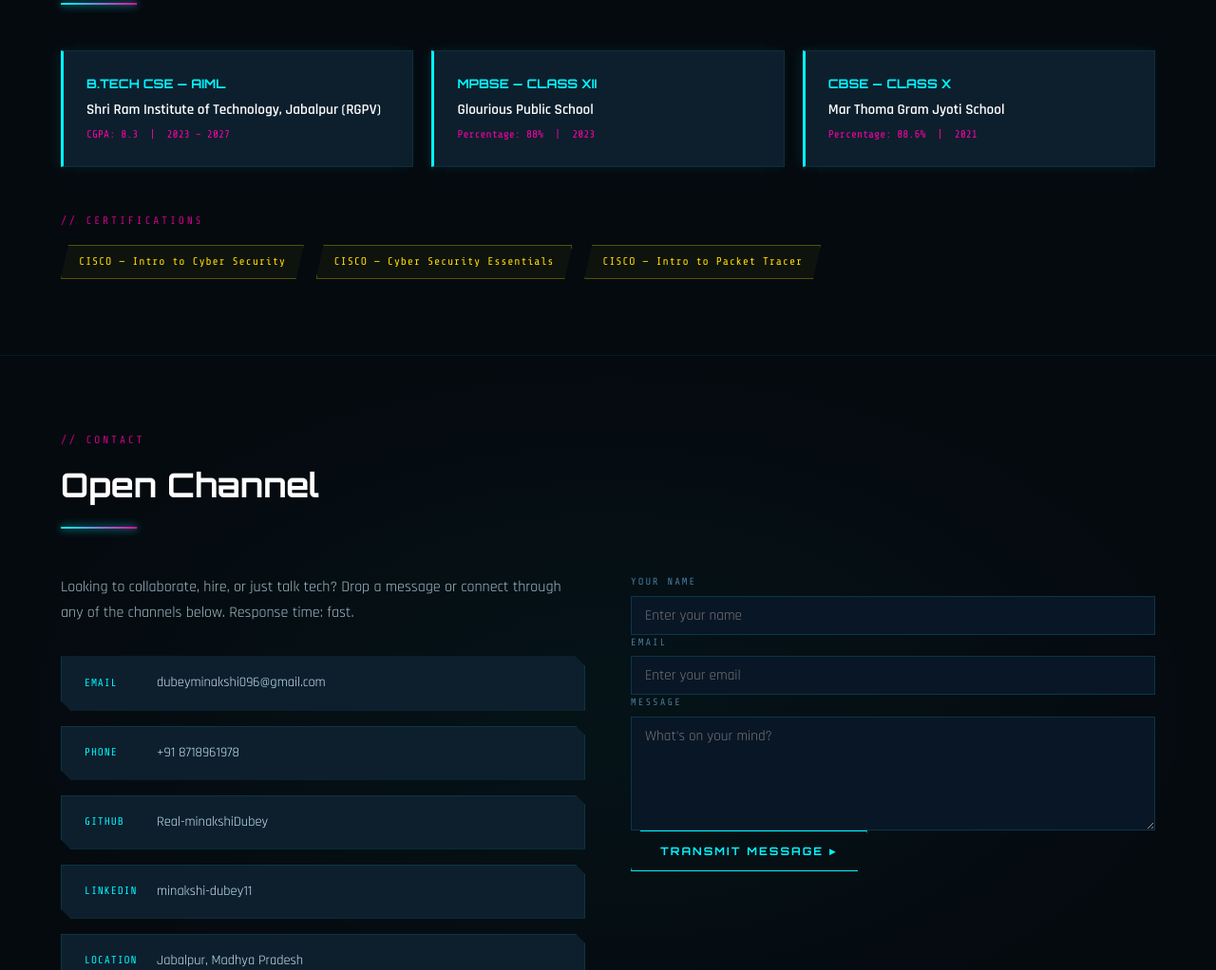
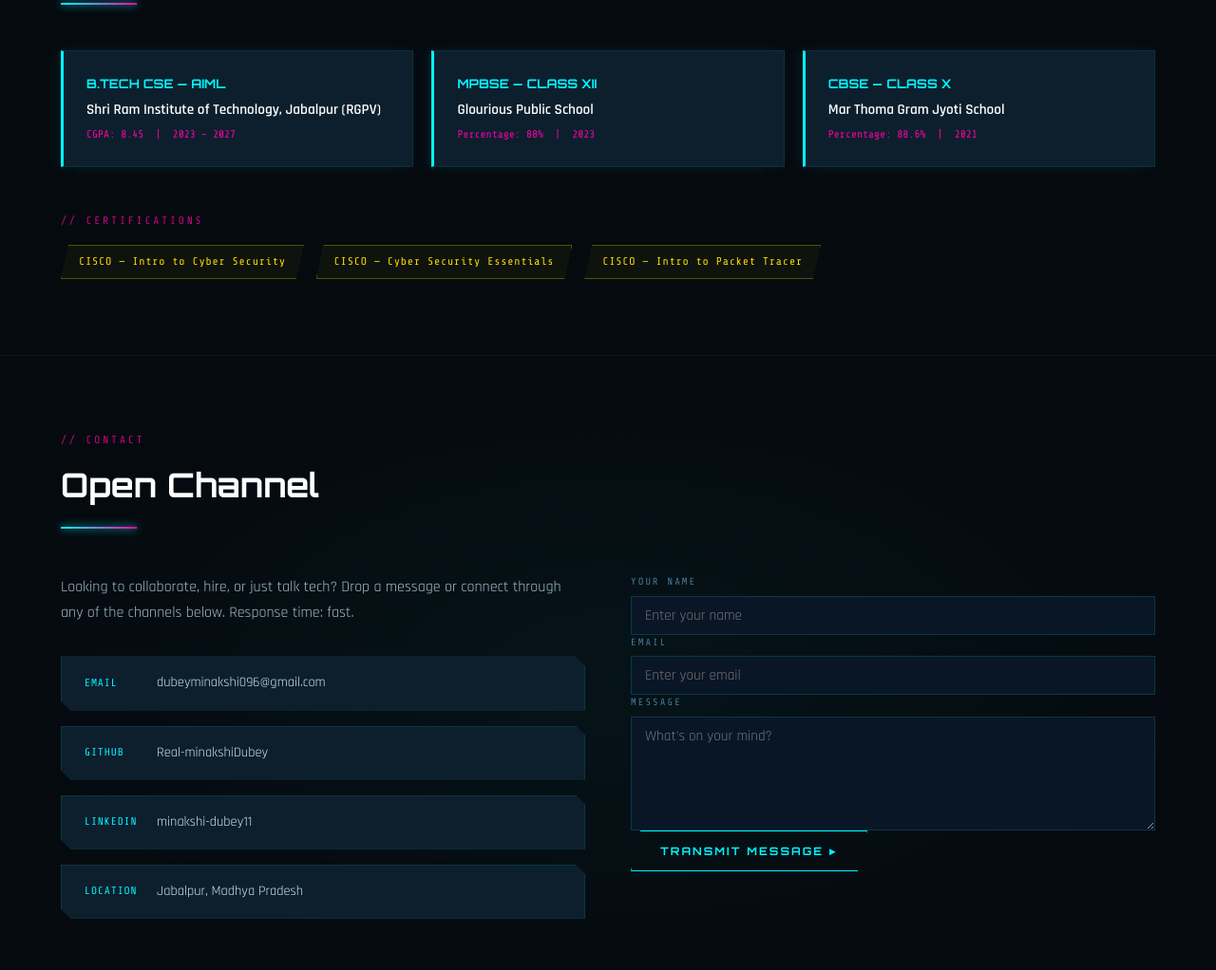
Before and after one commit to Real-minakshiDubey/Minakshi-Dubey-Portfolio, a plain HTML site: page index.html in a window 1280 px wide. Shown: the part 3557-4579 px from the top of the page at 95% size. Drawn offline with nearby package versions, Linux system fonts and the light colour scheme.

Commit message:
Update index.html

```diff
--- a/index.html
+++ b/index.html
@@ -788,7 +788,7 @@
     <div class="edu-card">
       <div class="edu-degree">B.Tech CSE — AIML</div>
       <div class="edu-school">Shri Ram Institute of Technology, Jabalpur (RGPV)</div>
-      <div class="edu-meta">CGPA: 8.3 &nbsp;|&nbsp; 2023 – 2027</div>
+      <div class="edu-meta">CGPA: 8.45 &nbsp;|&nbsp; 2023 – 2027</div>
     </div>
     <div class="edu-card">
       <div class="edu-degree">MPBSE — Class XII</div>
@@ -821,10 +821,6 @@
         <a href="mailto:dubeyminakshi096@gmail.com" class="contact-link">
           <span class="contact-link-icon">EMAIL</span>
           <span class="contact-link-val">dubeyminakshi096@gmail.com</span>
-        </a>
-        <a href="tel:8718961978" class="contact-link">
-          <span class="contact-link-icon">PHONE</span>
-          <span class="contact-link-val">+91 8718961978</span>
         </a>
         <a href="https://github.com/Real-minakshiDubey" target="_blank" class="contact-link">
           <span class="contact-link-icon">GITHUB</span>
```
